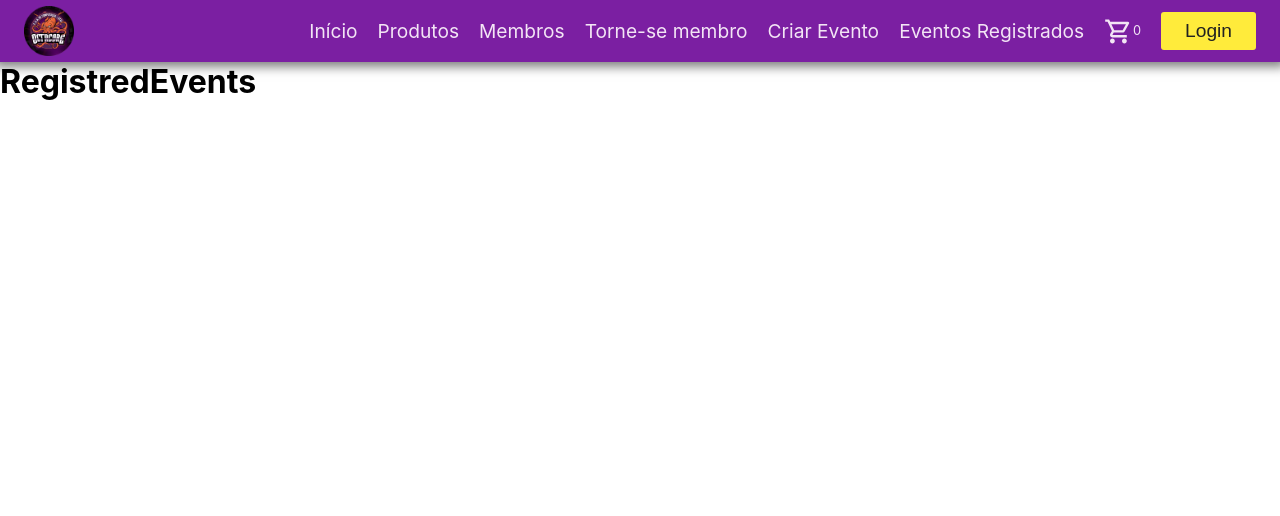
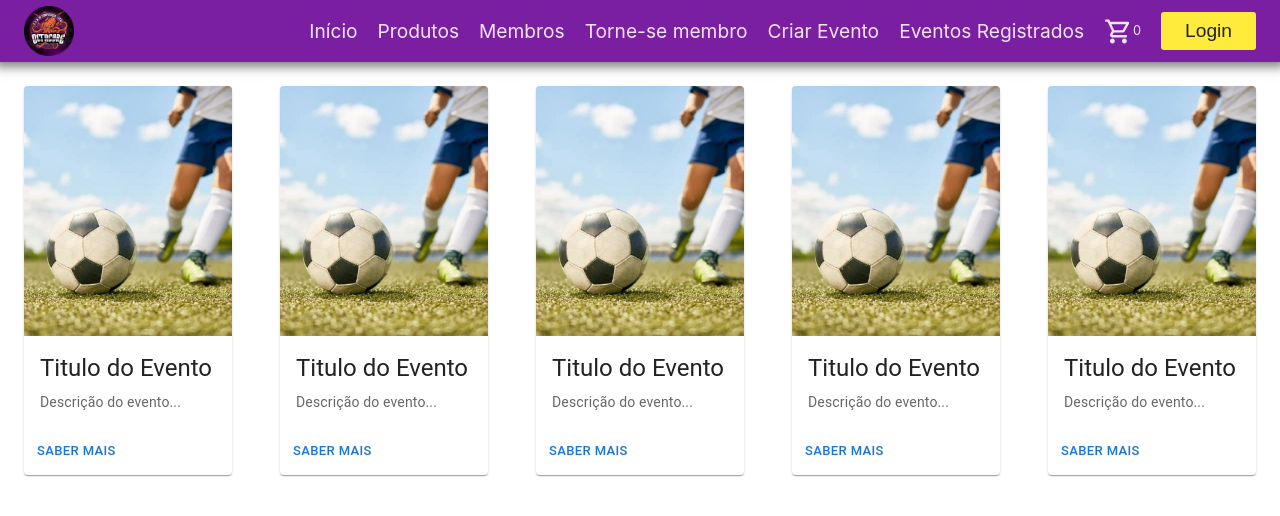
Before and after one commit to WilamisAviz15/Frontend-Atletica, a React (Create React App) app: page /registered-events in a window 1280 px wide. Shown: the top 516 px of the page. Built offline with nearby package versions, Linux system fonts and the light colour scheme.

Commit message:
registred event up

```diff
--- a/src/pages/registered-events/index.tsx
+++ b/src/pages/registered-events/index.tsx
@@ -1,9 +1,54 @@
 import React, { useState } from "react";
+import Card from '@mui/material/Card';
+import CardActions from '@mui/material/CardActions';
+import CardContent from '@mui/material/CardContent';
+import CardMedia from '@mui/material/CardMedia';
+import Button from '@mui/material/Button';
+import Typography from '@mui/material/Typography';
+import "./registred-events.css";
+import soccerIMG from './img/soccer.jpg';
+
+// Define the prop types
+interface MediaCardProps {
+    title: string;
+    description: string;
+    path: string;
+}
+
+function MediaCard({ title, description, path }: MediaCardProps) {
+    return (
+        <Card sx={{ width: 345, margin: 3 }}>
+            <CardMedia
+                sx={{ height: 250 }}
+                image={path}
+                title="green iguana"
+            />
+            <CardContent>
+                <Typography gutterBottom variant="h5" component="div">
+                    {title}
+                </Typography>
+                <Typography variant="body2" color="text.secondary">
+                    {description}
+                </Typography>
+            </CardContent>
+            <CardActions>
+                <Button size="small">Saber Mais</Button>
+                {/* <Button size="small">Learn More</Button> */}
+            </CardActions>
+        </Card>
+    );
+}
+
 
 const RegistredEvents = () => {
     return (
-        <div>
-            <h1>RegistredEvents</h1>
+        <div className="registredConteiner">
+            <MediaCard title="Titulo do Evento" description="Descrição do evento..." path={soccerIMG} />
+            <MediaCard title="Titulo do Evento" description="Descrição do evento..." path={soccerIMG} />
+            <MediaCard title="Titulo do Evento" description="Descrição do evento..." path={soccerIMG} />
+            <MediaCard title="Titulo do Evento" description="Descrição do evento..." path={soccerIMG} />
+            <MediaCard title="Titulo do Evento" description="Descrição do evento..." path={soccerIMG} />
+            {/* <MediaCard /> */}
         </div>
     );
 };
--- /dev/null
+++ b/src/pages/registered-events/registred-events.css
@@ -0,0 +1,5 @@
+.registredConteiner {
+    width: 100%;
+    display: flex;
+    justify-content: center;
+}
```
Also changed, not shown: src/pages/registered-events/img/soccer.jpg (added).
